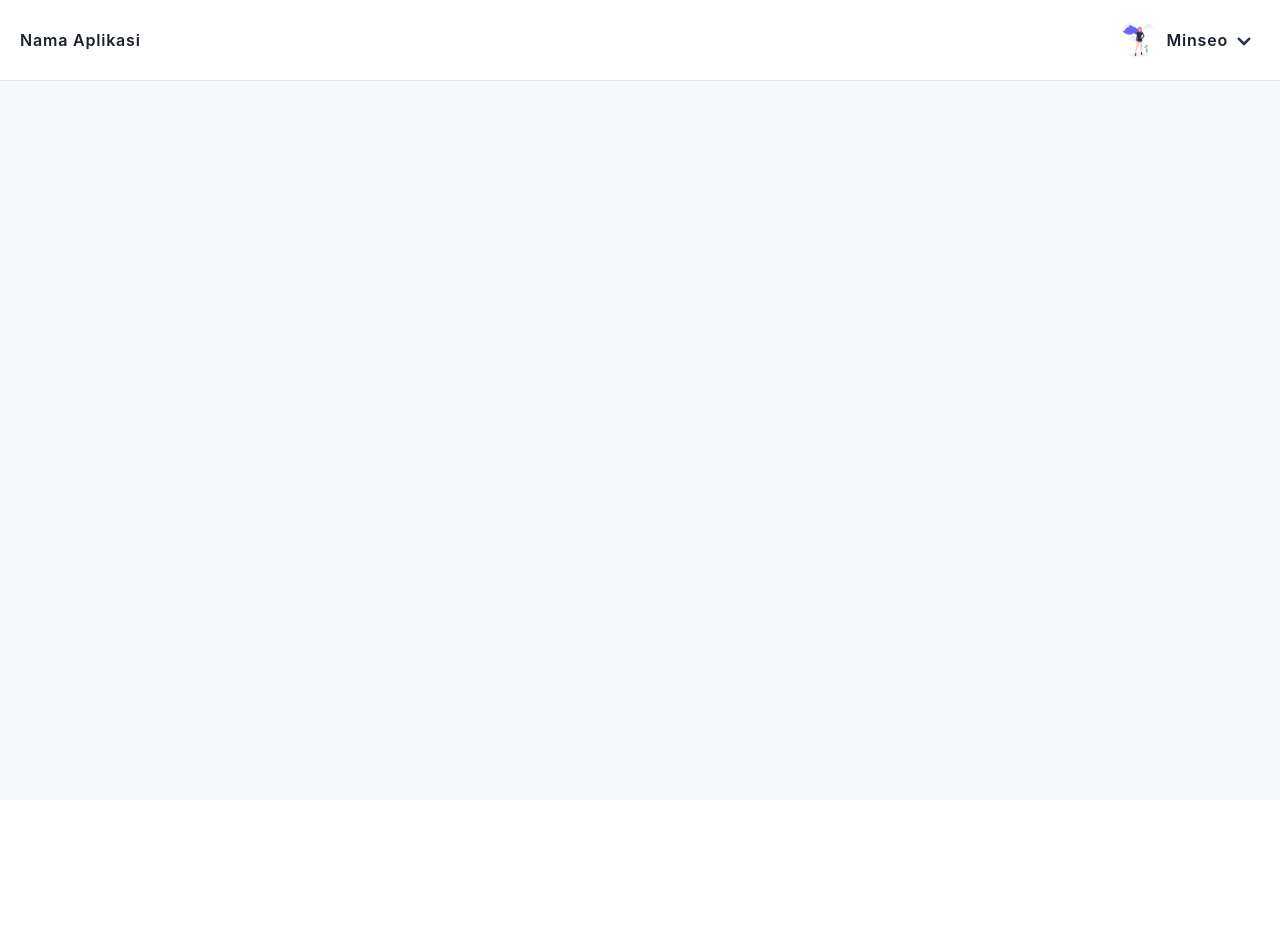
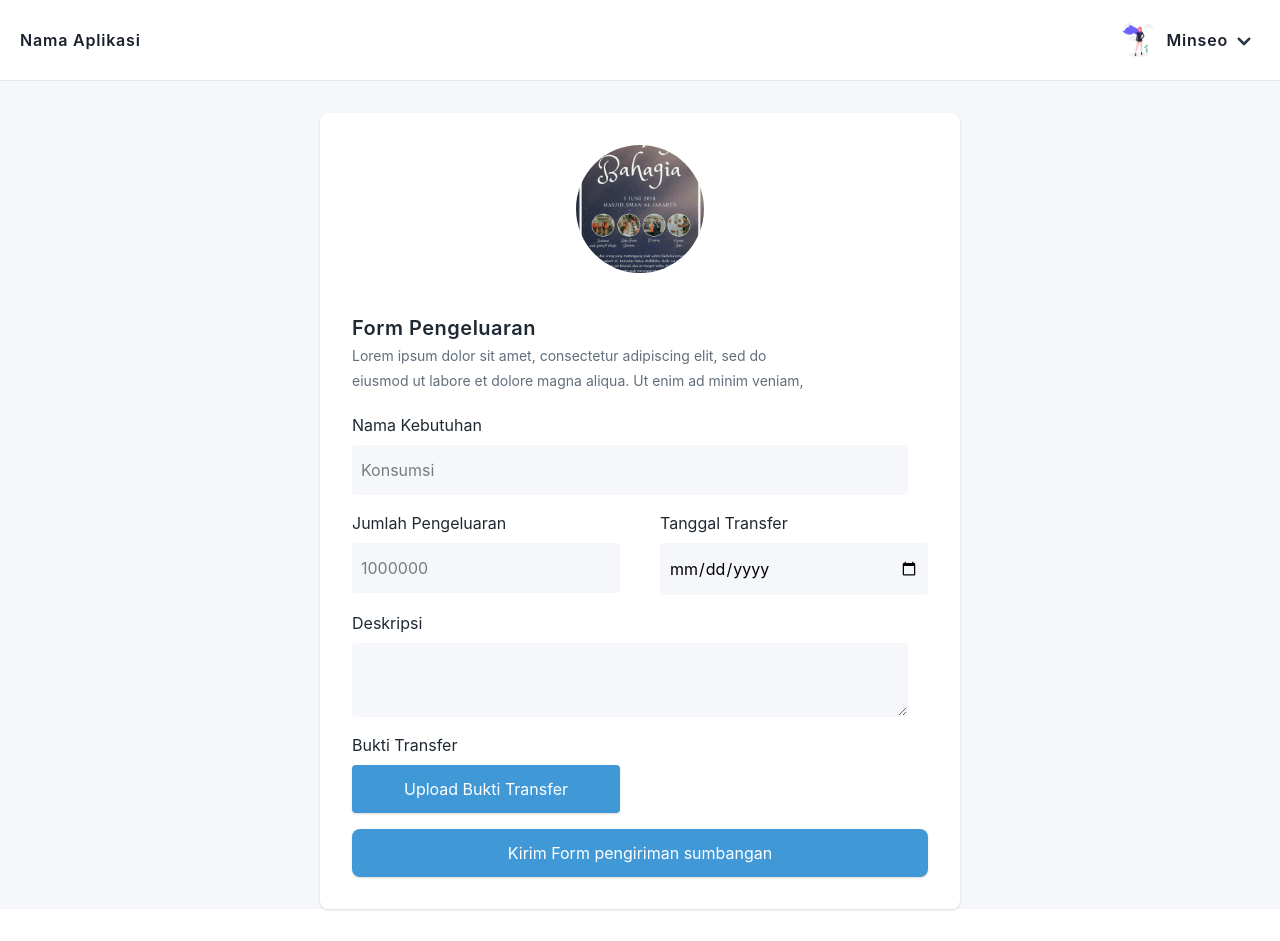
Before and after one commit to ulul-azmi/tracking-frontend, a React (Create React App) app: page /konfirmasi-pengeluaran in a window 1280 px wide. Before the commit the page ends 800 px from the top, so only its background shows below. Built offline with nearby package versions, Linux system fonts and the light colour scheme.

Commit message:
design form expanse

```diff
--- a/src/App.js
+++ b/src/App.js
@@ -6,6 +6,7 @@ import Header from './components/Header';
 const Dashboard = lazy(() => import('./containers/Dashboard'));
 const FormIncome = lazy(() => import('./containers/FormIncome'));
 const Thankyou = lazy(() => import('./containers/Thankyou'));
+const FormExpense = lazy(() => import('./containers/FormExpense'));
 
 class App extends Component {
   render() {
@@ -16,6 +17,11 @@ class App extends Component {
           <Switch>
             <Route exact path="/" component={Dashboard} />
             <Route exact path="/konfirmasi-sumbangan" component={FormIncome} />
+            <Route
+              exact
+              path="/konfirmasi-pengeluaran"
+              component={FormExpense}
+            />
             <Route exact path="/terimakasih" component={Thankyou} />
           </Switch>
         </Suspense>
--- /dev/null
+++ b/src/containers/FormExpense.js
@@ -0,0 +1,105 @@
+/* eslint-disable jsx-a11y/label-has-for */
+/* eslint-disable jsx-a11y/label-has-associated-control */
+import React, { Component } from 'react';
+
+export default class FormIncome extends Component {
+  render() {
+    return (
+      <div className="w-1/2 mx-auto bg-white shadow p-8 flex flex-col items-center rounded-lg my-8">
+        <div className="banner w-32 h-32 rounded-full mb-10" />
+
+        <div className="self-start mb-5">
+          <span className="font-semibold tracking-wide text-xl text-blue-gray-primary block">
+            Form Pengeluaran
+          </span>
+          <span className="tracking-normal text-blue-gray-secondary leading-relaxed text-sm">
+            Lorem ipsum dolor sit amet, consectetur adipiscing elit, sed do{' '}
+            <br />
+            eiusmod ut labore et dolore magna aliqua. Ut enim ad minim veniam,
+          </span>
+        </div>
+        <form action="" className="w-full">
+          <div className="self-start flex justify-between w-full mb-4">
+            <div className="flex flex-col w-full pr-5">
+              <label htmlFor="name" className="text-blue-gray-primary mb-2">
+                Nama Kebutuhan
+              </label>
+              <input
+                type="text"
+                id="name"
+                name="name"
+                placeholder="Konsumsi"
+                className="appearance-none bg-blue-gray-background  py-3 px-2 rounded focus:outline-none focus:bg-white border border-blue-gray-background focus:border-blue-gray-background"
+              />
+            </div>
+          </div>
+
+          <div className="self-start flex justify-between w-full mb-4">
+            <div className="flex flex-col w-1/2 pr-5">
+              <label
+                htmlFor="phoneNumber"
+                className="text-blue-gray-primary mb-2"
+              >
+                Jumlah Pengeluaran
+              </label>
+              <input
+                type="number"
+                id="jumlah"
+                name="jumlah"
+                placeholder="1000000"
+                className="appearance-none bg-blue-gray-background  py-3 px-2 rounded focus:outline-none focus:bg-white border border-blue-gray-background focus:border-blue-gray-background"
+              />
+            </div>
+
+            <div className="flex flex-col w-1/2 pl-5">
+              <label htmlFor="tanggal" className="text-blue-gray-primary mb-2">
+                Tanggal Transfer
+              </label>
+              <input
+                type="date"
+                id="tanggal"
+                name="tanggal"
+                placeholder="23-03-2019"
+                className="appearance-none bg-blue-gray-background py-3 px-2 rounded focus:outline-none focus:bg-white border border-blue-gray-background focus:border-blue-gray-background"
+              />
+            </div>
+          </div>
+
+          <div className="self-start flex justify-between w-full mb-4">
+            <div className="flex flex-col w-full pr-5">
+              <label htmlFor="transfer" className="text-blue-gray-primary mb-2">
+                Deskripsi
+              </label>
+
+              <textarea className="appearance-none bg-blue-gray-background  py-3 px-2 rounded focus:outline-none focus:bg-white border border-blue-gray-background focus:border-blue-gray-background" />
+            </div>
+          </div>
+
+          <div className="self-start flex justify-between w-full mb-4">
+            <div className="flex flex-col w-1/2 pr-5">
+              <label htmlFor="transfer" className="text-blue-gray-primary mb-2">
+                Bukti Transfer
+              </label>
+
+              <button
+                className="w-full rounded bg-another-blue-primary text-white py-3 px-2 shadow"
+                type="button"
+              >
+                Upload Bukti Transfer
+              </button>
+            </div>
+          </div>
+
+          <div className="flex flex-col w-full">
+            <button
+              className="w-full rounded-lg bg-another-blue-primary text-white py-3 px-2 shadow"
+              type="button"
+            >
+              Kirim Form pengiriman sumbangan
+            </button>
+          </div>
+        </form>
+      </div>
+    );
+  }
+}
```
